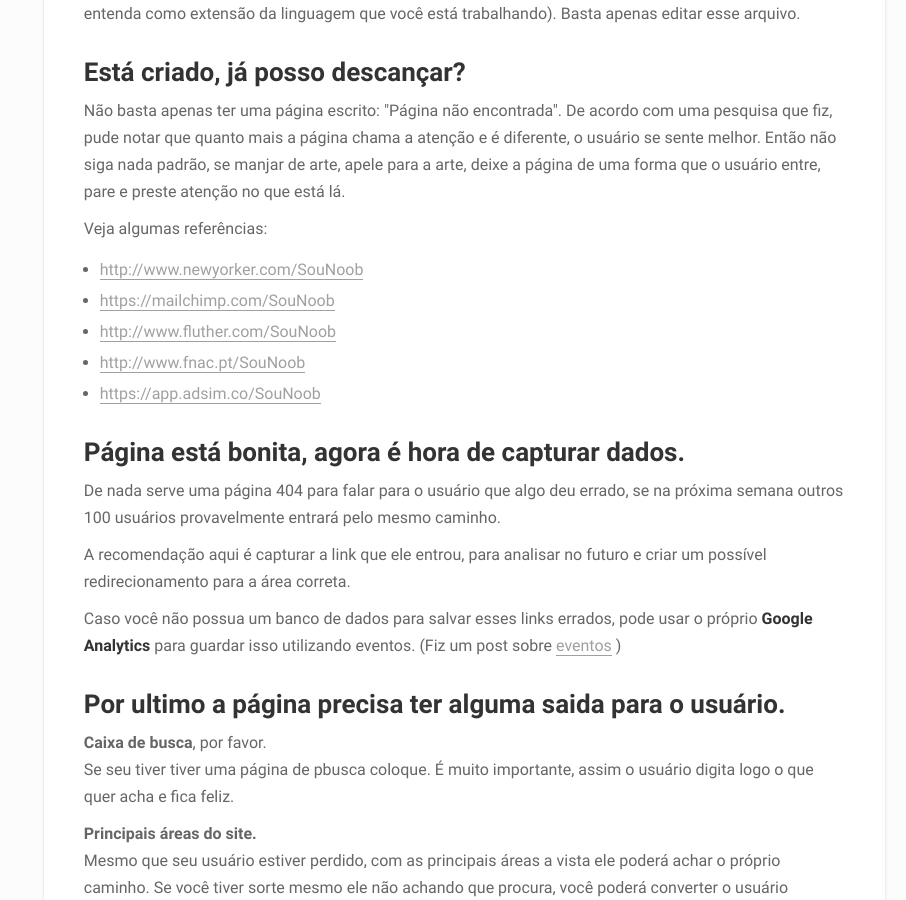
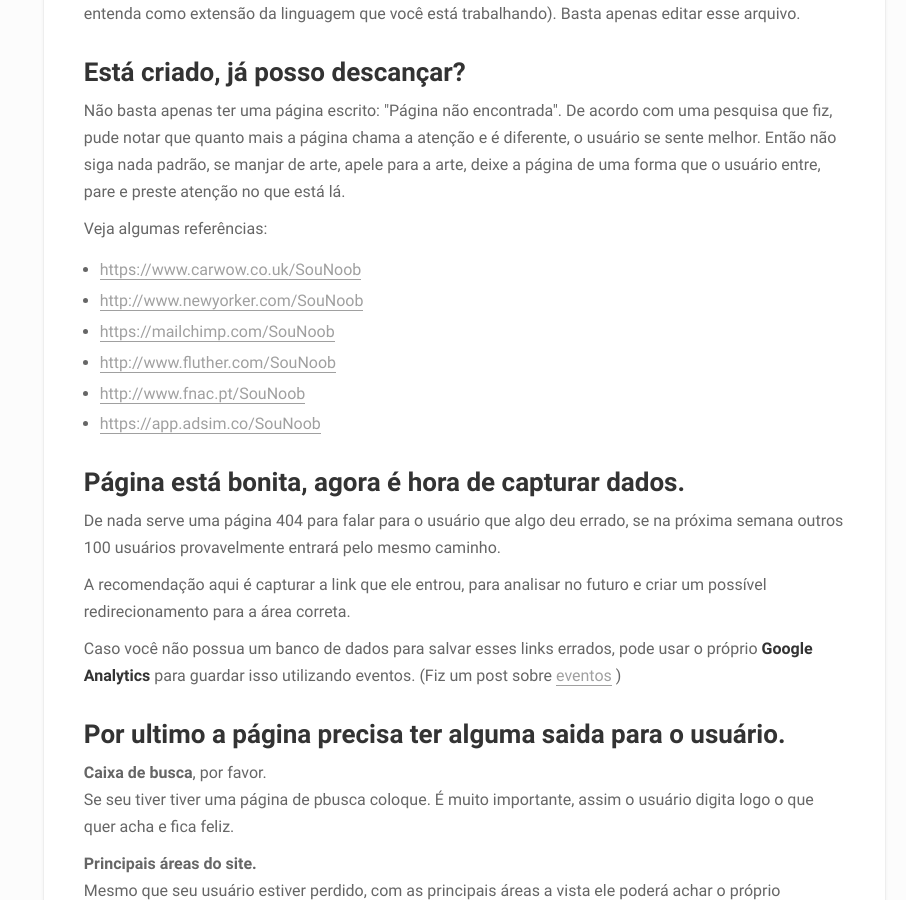
Before and after one commit to sounoob/sounoob.github.io, a Jekyll site: the page built from _posts/2017-01-03-404-pagina-nao-encontrada.html, in a window 1280 px wide and 900 px high, scrolled down 1387 px. Shown: the whole window, without its empty margins (374-1280 px from the left). Built offline with Jekyll 4.4.1, drawn with Linux system fonts in a browser that asks for light colours.

Commit message:
Update 2017-01-03-404-pagina-nao-encontrada.html

```diff
--- a/_posts/2017-01-03-404-pagina-nao-encontrada.html
+++ b/_posts/2017-01-03-404-pagina-nao-encontrada.html
@@ -72,6 +72,7 @@ layout: post
 </p>
 <p>Veja algumas referências:</p>
 <ul data-proofer-ignore>
+    <li><a href="https://www.carwow.co.uk/{{site.title}}" rel="noreferrer nofollow" target="_blank" alt="404 da página newyorker" title="404 da página carwow">https://www.carwow.co.uk/{{site.title}}</a></li>
     <li><a href="http://www.newyorker.com/{{site.title}}" rel="noreferrer nofollow" target="_blank" alt="404 da página newyorker" title="404 da página newyorker">http://www.newyorker.com/{{site.title}}</a></li>
     <li><a href="https://mailchimp.com/{{site.title}}" rel="noreferrer nofollow" target="_blank" alt="404 da página mailchimp" title="404 da página mailchimp">https://mailchimp.com/{{site.title}}</a></li>
     <li><a href="http://www.fluther.com/{{site.title}}" rel="noreferrer nofollow" target="_blank" alt="404 da página fluther" title="404 da página fluther">http://www.fluther.com/{{site.title}}</a></li>
```
